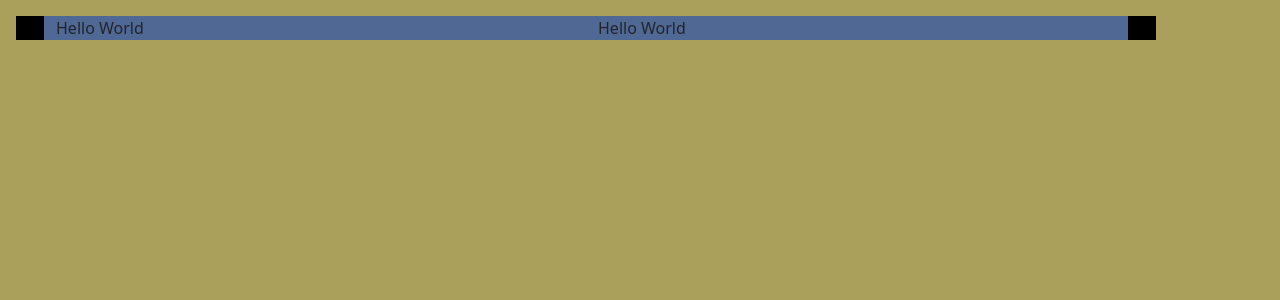
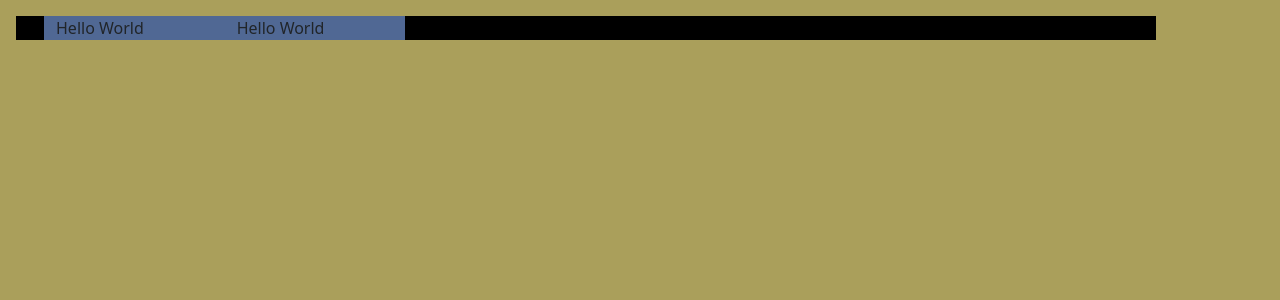
Before and after one commit to JayTomasello/CPS-5995-Team-2, a PHP site: page / in a window 1280 px wide. Shown: the part 116-416 px from the top of the page. Run offline with PHP 8.4, Linux system fonts and the light colour scheme.

Commit message:
modified:   index.php

```diff
--- a/index.php
+++ b/index.php
@@ -7,12 +7,12 @@ include('header.php');
         <div class="row align-items-center m-3">
 
             <!-- Robo Lawyer Section -->
-            <div class="col" style="background-color:rgb(80, 104, 148); border-color:white">
+            <div class="col-2" style="background-color:rgb(80, 104, 148); border-color:white">
                 Hello World
             </div>
 
             <!-- Document Viewer -->
-            <div class="col" style="background-color:rgb(80, 104, 148); border-color:white">
+            <div class="col-2" style="background-color:rgb(80, 104, 148); border-color:white">
                 Hello World
             </div>
         </div>
```
